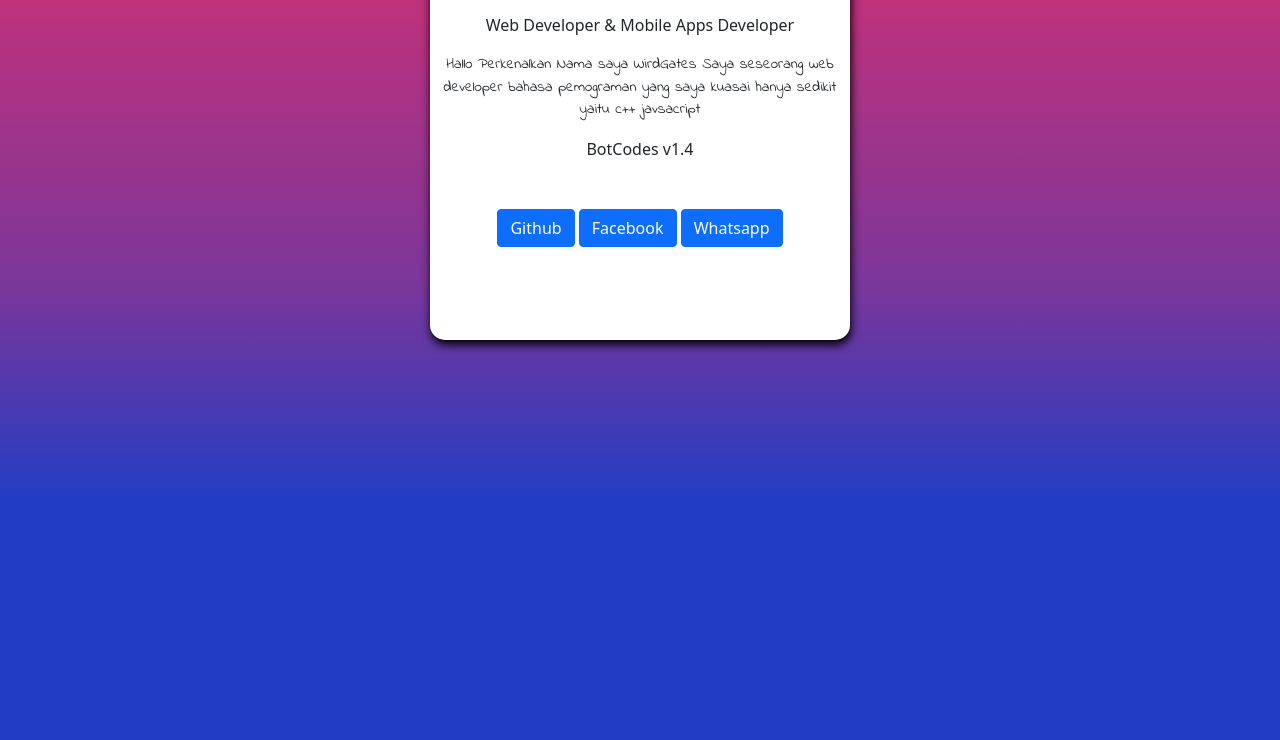
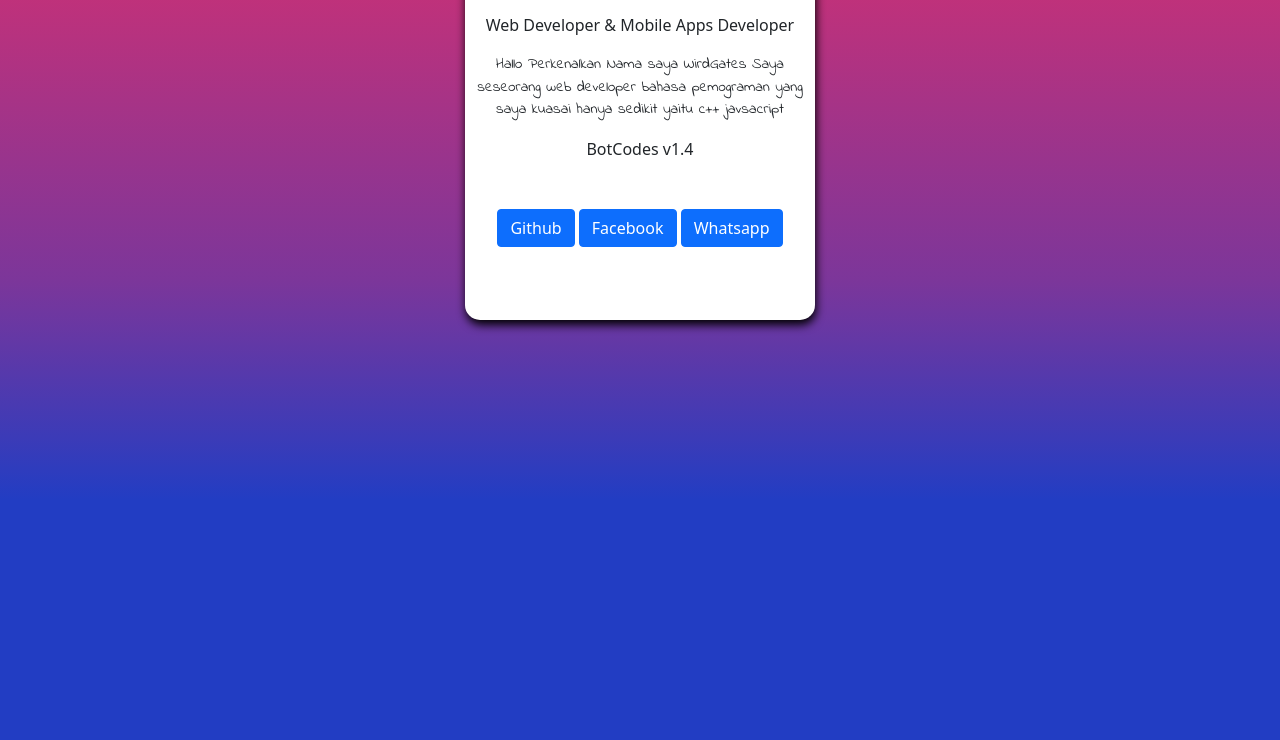
Before and after one commit to bot-codes/bot-codes.github.io, a plain HTML site: page contact/index.html in a window 1280 px wide. Shown: the part 260-1000 px from the top of the page. Drawn offline with nearby package versions, Linux system fonts and the light colour scheme; a web font is replaced by a local one.

Commit message:
Update style.css

```diff
--- a/contact/style.css
+++ b/contact/style.css
@@ -6,6 +6,7 @@
 body {
   background: black;
   min-height: 1000px;
+  min-width: 0;
   background: rgb(34, 61, 195);
   background: linear-gradient(0deg, rgba(34, 61, 195, 1) 24%, rgba(124, 54, 154, 1) 46%, rgba(253, 45, 94, 1) 100%);
 }
@@ -13,8 +14,8 @@ body {
 .box {
   text-align: center;
   box-shadow: 1px 5px 10px black;
-  width: 420px;
-  height: 520px;
+  width: 350px;
+  height: 500px;
   border-radius: 15px;
   margin-top: 5rem;
   background: white;
```
